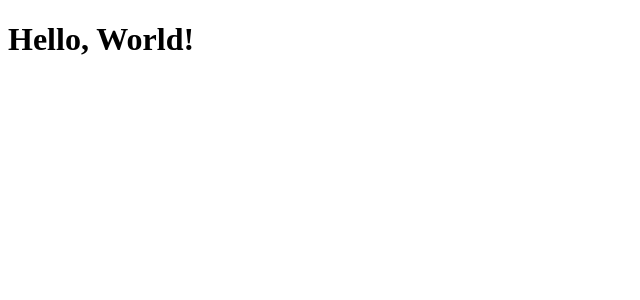
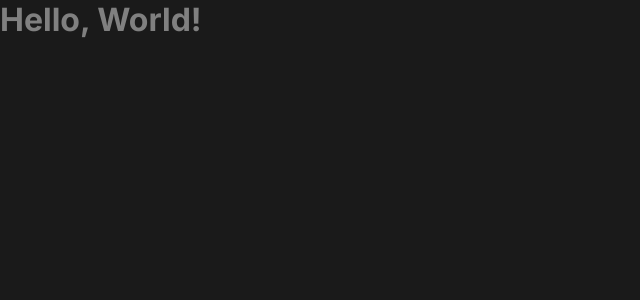
Before and after one commit to davysonwss/todo-list, a React (Vite) app: page / in a window 1280 px wide. Shown: the top 300 px of the page, without its empty margins (0-640 px from the left). Built offline with nearby package versions, Linux system fonts and the light colour scheme.

Commit message:
:sparkles: feat: globalstyle add

```diff
--- a/src/main.tsx
+++ b/src/main.tsx
@@ -1,11 +1,13 @@
 import React from 'react'
 import ReactDOM from 'react-dom/client'
 import { App } from './App.tsx'
+import GlobalStyle from './styles/globalStyles.ts'
 
 ReactDOM.createRoot(document.getElementById('root')!).render(
-
-  <React.StrictMode>
-    <App />
-  </React.StrictMode>,
-
+  <>
+    <GlobalStyle />
+    <React.StrictMode>
+      <App />
+    </React.StrictMode>
+  </>
 )
```
